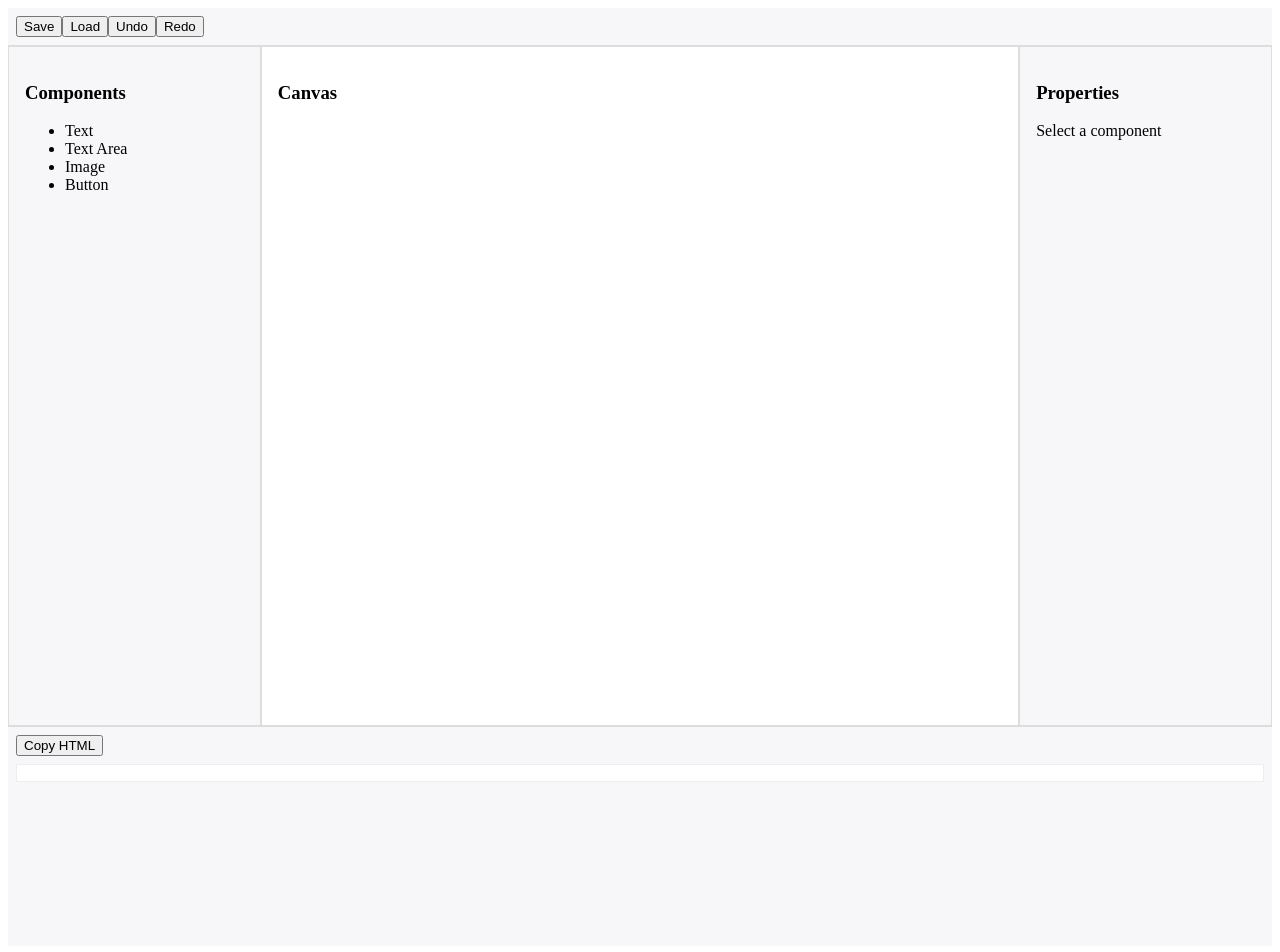
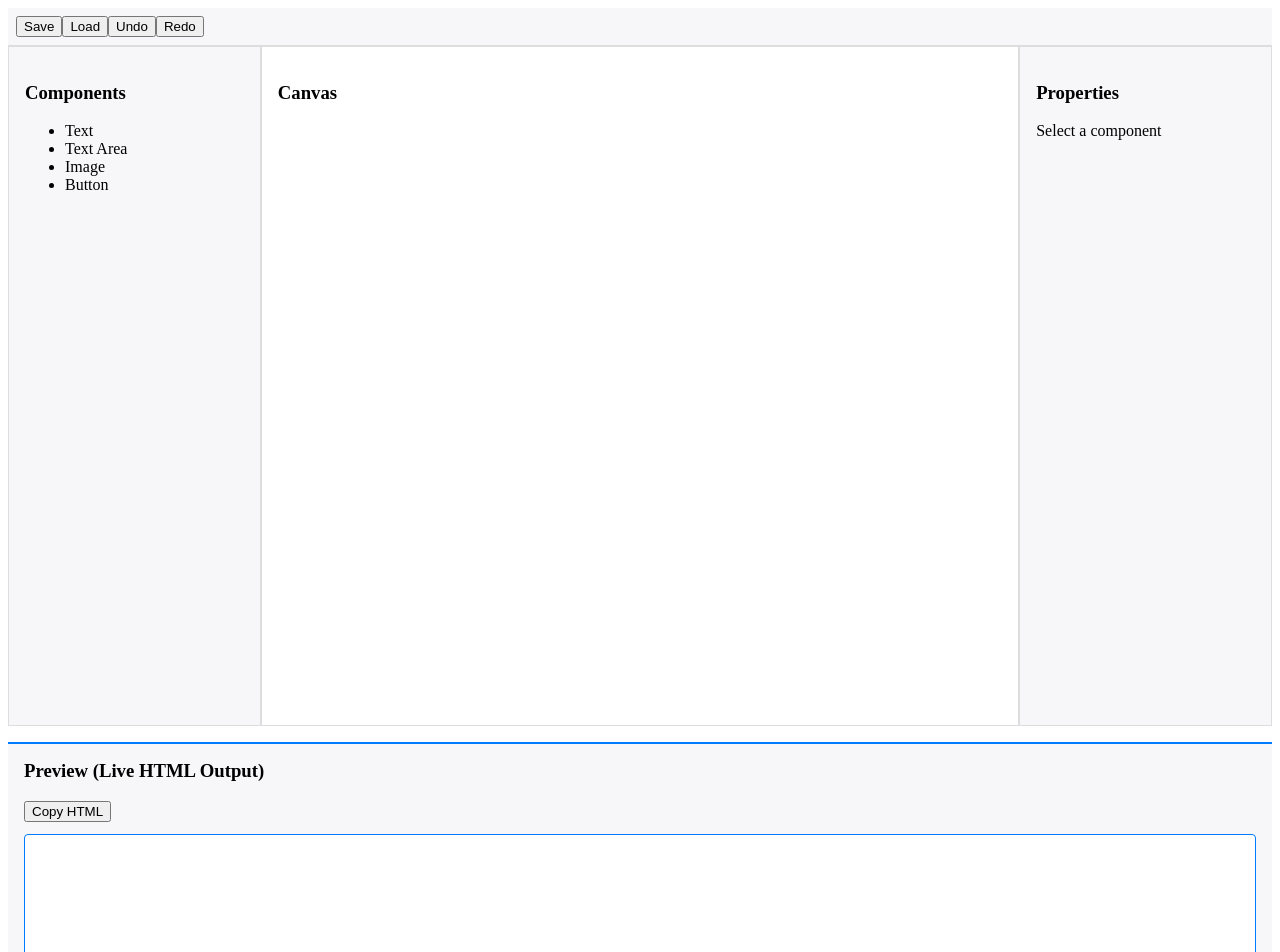
Before and after one commit to Shreya-Bhattad/Assignment2, a React (Create React App) app: page / in a window 1280 px wide. Shown: the top 952 px of the page. Built offline with nearby package versions, Linux system fonts and the light colour scheme.

Commit message:
updated preview panel

```diff
--- a/src/components/CanvasPanel.js
+++ b/src/components/CanvasPanel.js
@@ -7,6 +7,14 @@ function CanvasPanel() {
   const canvasRef = useRef(null);
   const [draggedId, setDraggedId] = useState(null);
   const [offset, setOffset] = useState({ x: 0, y: 0 });
+
+  function generateUniqueId() {
+    // Use crypto.randomUUID if available, else fallback to Date.now + Math.random
+    if (window.crypto && window.crypto.randomUUID) {
+      return window.crypto.randomUUID();
+    }
+    return `${Date.now()}-${Math.floor(Math.random() * 1000000)}`;
+  }
 
   function handleDrop(e) {
     e.preventDefault();
@@ -18,7 +26,8 @@ function CanvasPanel() {
     const rect = canvasRef.current.getBoundingClientRect();
     const x = e.clientX - rect.left;
     const y = e.clientY - rect.top;
-    const id = Date.now();
+    const id = generateUniqueId();
+    console.log('[DROP] Adding component:', { id, type, x, y });
     dispatch({
       type: 'ADD_COMPONENT',
       payload: {
@@ -80,6 +89,7 @@ function CanvasPanel() {
       {state.components.map((comp) => (
         <div
           key={comp.id}
+          data-id={comp.id}
           style={{
             position: 'absolute',
             left: comp.x,
--- a/src/components/PreviewPanel.js
+++ b/src/components/PreviewPanel.js
@@ -41,10 +41,11 @@ function PreviewPanel() {
   }
 
   return (
-    <div className="preview-panel" style={{ padding: '8px', borderTop: '1px solid #ddd', background: '#f7f7fa' }}>
+    <div className="preview-panel" style={{ padding: '16px', borderTop: '2px solid #007bff', background: '#f7f7fa', marginTop: 16 }}>
+      <h3 style={{marginTop:0}}>Preview (Live HTML Output)</h3>
       <button onClick={handleCopy}>Copy HTML</button>
       {copied && <span style={{ marginLeft: 8, color: 'green' }}>Copied!</span>}
-      <div style={{ marginTop: 8, background: '#fff', padding: 8, border: '1px solid #eee', maxHeight: 200, overflow: 'auto' }}>
+      <div style={{ marginTop: 12, background: '#fff', padding: 12, border: '1px solid #007bff', borderRadius: 4, minHeight: 100, maxHeight: 320, overflow: 'auto' }}>
         <div dangerouslySetInnerHTML={{ __html: generateHTML() }} />
       </div>
     </div>
--- a/src/modules/auraContext.js
+++ b/src/modules/auraContext.js
@@ -9,13 +9,20 @@ const initialState = {
 
 function auraReducer(state, action) {
   switch (action.type) {
-    case 'ADD_COMPONENT':
+    case 'ADD_COMPONENT': {
+      // Prevent duplicate IDs
+      if (state.components.some(comp => comp.id === action.payload.id)) {
+        console.warn('[REDUCER] Duplicate ID detected, skipping ADD_COMPONENT:', action.payload.id);
+        return state;
+      }
+      console.log('[REDUCER] ADD_COMPONENT:', action.payload);
       return {
         ...state,
         components: [...state.components, action.payload],
         history: [...state.history, state],
         future: [],
       };
+    }
     case 'SELECT_COMPONENT':
       return {
         ...state,
```
